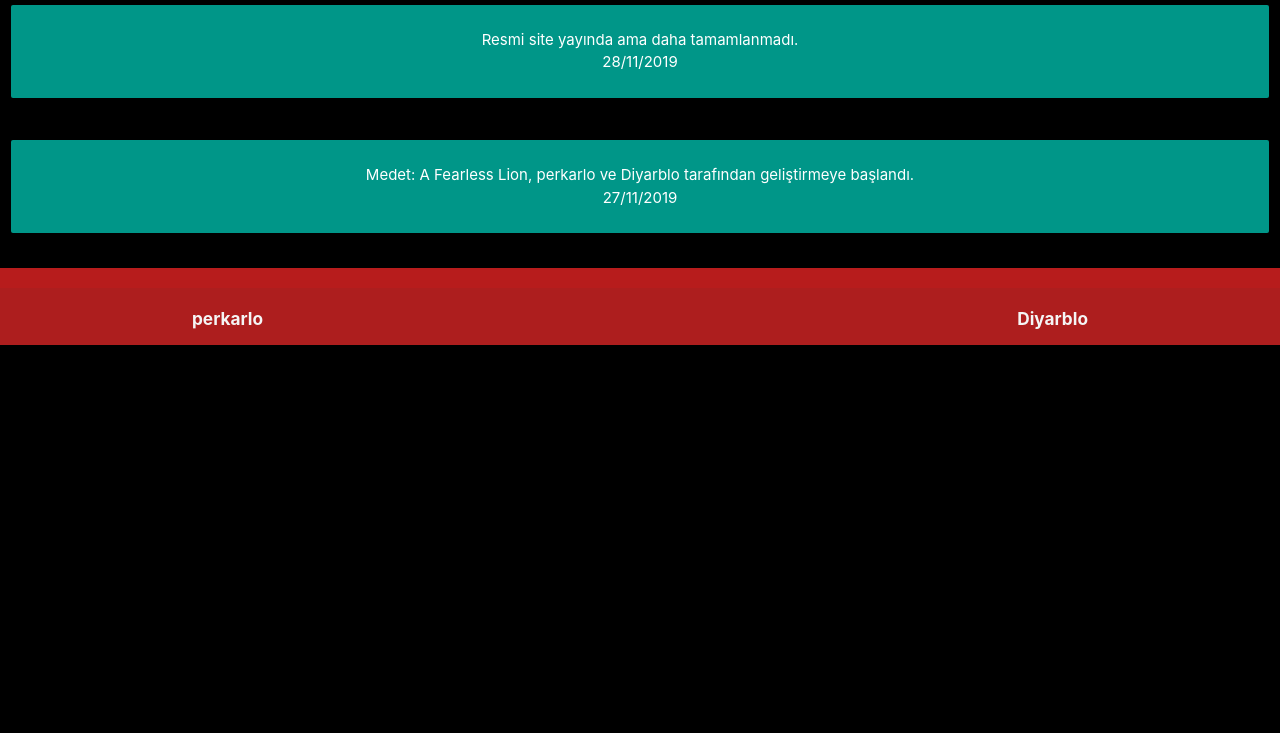
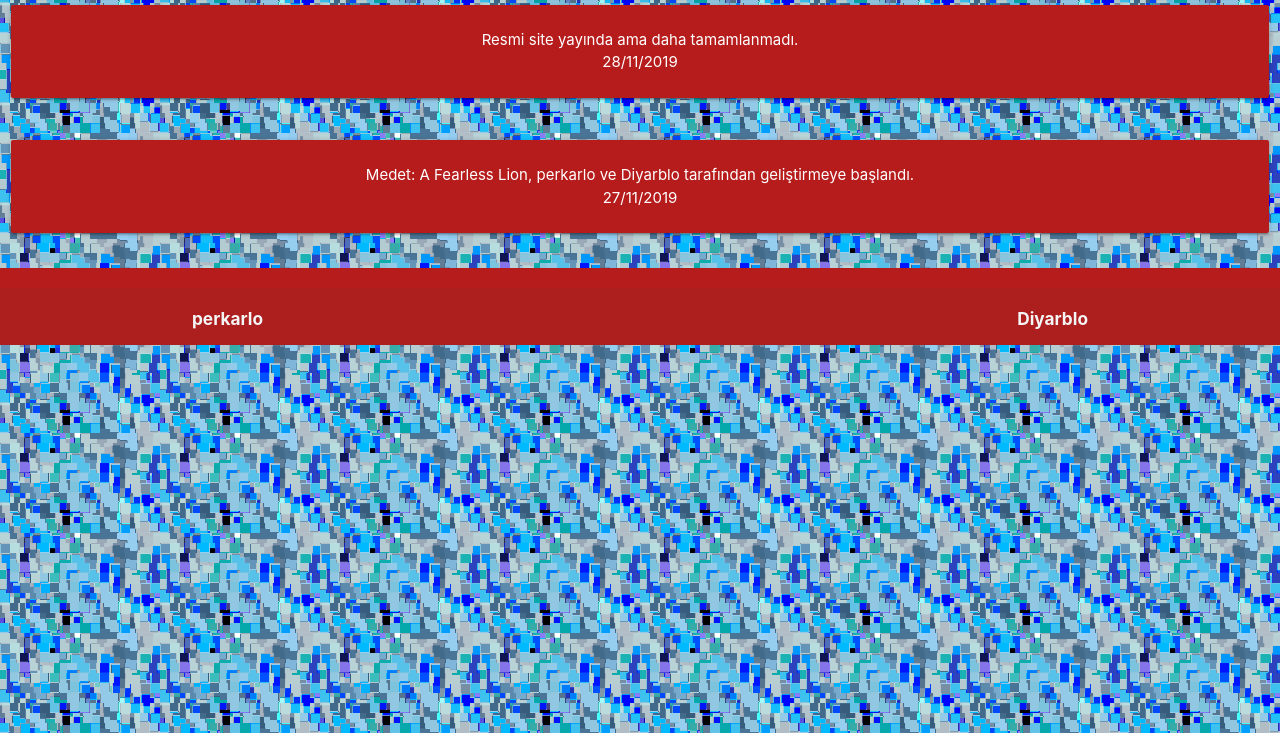
Before and after one commit to Medet-Game/medet-game.github.io, a plain HTML site: page haber.html in a window 1280 px wide. Shown: the part 67-800 px from the top of the page. Drawn offline with Linux system fonts and the light colour scheme.

Commit message:
Add files via upload

```diff
--- a/haber.html
+++ b/haber.html
@@ -10,8 +10,9 @@
       	<meta name="description" content="Medet: A Fearless Lion Resmi Sayfa">
       	<meta name="keywords" content="perkarlo, diyarblo, Medet">
     	<meta name="viewport" content="width=device-width, initial-scale=1.0"/>
+      <link rel="icon" type="image/png" href="img/icon.png"/>
 	</head>
-    <body bgcolor="black">
+    <body background="img/p3.png">
     	<div class="navbar-fixed">
     		<nav>
       			<div class="nav-wrapper">
@@ -29,7 +30,7 @@
       <!--Haber-->
         <div class="row">
           <div class="col s12">
-            <div class="card-panel teal">
+            <div class="card-panel red darken-4">
               <span class="white-text">
                 Resmi site yayında ama daha tamamlanmadı.<br>28/11/2019
               </span>
@@ -38,7 +39,7 @@
         </div>
         <div class="row">
           <div class="col s12">
-            <div class="card-panel teal">
+            <div class="card-panel red darken-4">
               <span class="white-text">
                 Medet: A Fearless Lion, perkarlo ve Diyarblo tarafından geliştirmeye başlandı.<br>27/11/2019
               </span>
```
Also changed, not shown: index.html (+9 -1 lines), img/E-Mask.png (added), img/icon.png (added), img/p3.png (added), 1 other file.
